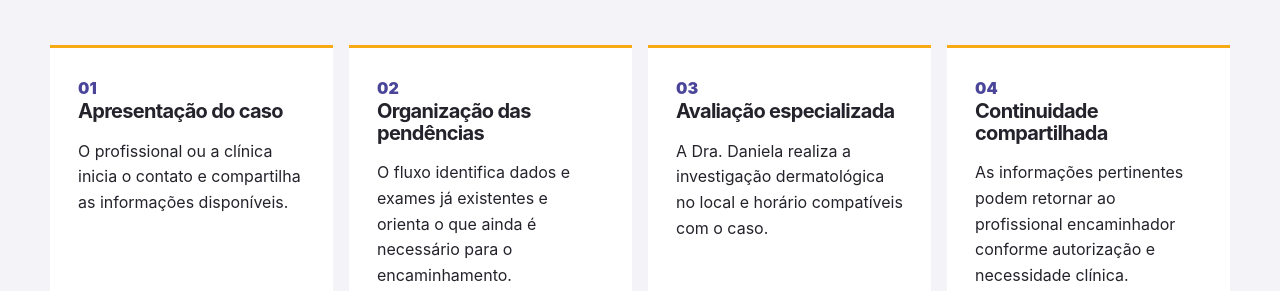
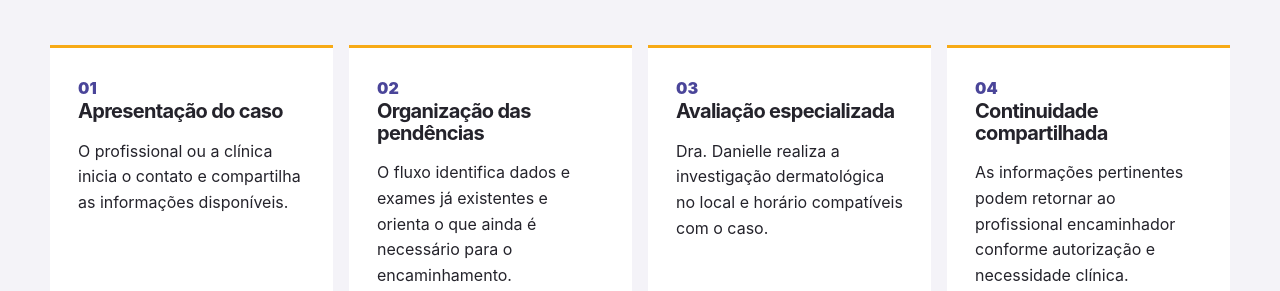
Before and after one commit to contatoagenciawin-ichthus/peludinhos, a Next.js app: page /para-veterinarios in a window 1280 px wide. Shown: the part 1940-2231 px from the top of the page. Built offline with nearby package versions, Linux system fonts and the light colour scheme.

Commit message:
Corrige nome da Dra. Danielle na área profissional

```diff
--- a/src/app/para-veterinarios/page.tsx
+++ b/src/app/para-veterinarios/page.tsx
@@ -1,5 +1,6 @@
 import type { Metadata } from "next";
 import { WhatsAppLink } from "@/components/WhatsAppLink";
+import { DOCTOR_SHORT_NAME } from "@/lib/site-data";
 
 export const metadata: Metadata = {
   title: "Suporte dermatológico para veterinários e clínicas",
@@ -46,7 +47,7 @@ export default function VeterinariosPage() {
           <div className="process-grid">
             <div><span>01</span><h3>Apresentação do caso</h3><p>O profissional ou a clínica inicia o contato e compartilha as informações disponíveis.</p></div>
             <div><span>02</span><h3>Organização das pendências</h3><p>O fluxo identifica dados e exames já existentes e orienta o que ainda é necessário para o encaminhamento.</p></div>
-            <div><span>03</span><h3>Avaliação especializada</h3><p>A Dra. Daniela realiza a investigação dermatológica no local e horário compatíveis com o caso.</p></div>
+            <div><span>03</span><h3>Avaliação especializada</h3><p>{DOCTOR_SHORT_NAME} realiza a investigação dermatológica no local e horário compatíveis com o caso.</p></div>
             <div><span>04</span><h3>Continuidade compartilhada</h3><p>As informações pertinentes podem retornar ao profissional encaminhador conforme autorização e necessidade clínica.</p></div>
           </div>
         </div>
```
